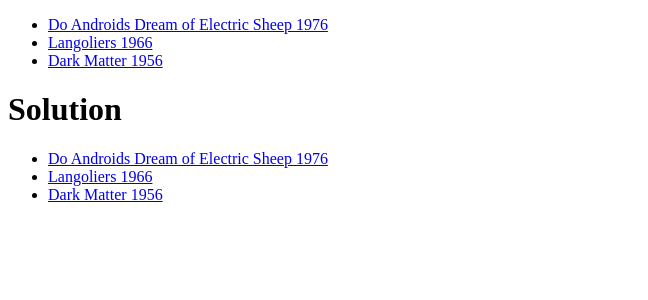
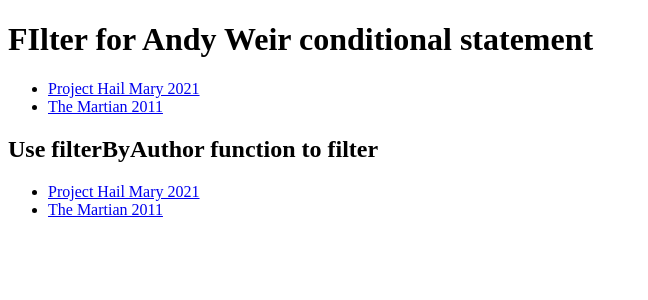
Before and after one commit to kehrenclou/phpdemo, a PHP site: page / in a window 1280 px wide. Shown: the top 300 px of the page, without its empty margins (0-648 px from the left). Run offline with PHP 8.4, Linux system fonts and the light colour scheme.

Commit message:
Lesson 8 Functions

```diff
--- a/index.php
+++ b/index.php
@@ -23,44 +23,65 @@
             'name' => 'Do Androids Dream of Electric Sheep',
             'author' => 'Philip K. DIck',
             'purchaseUrl' => 'http://example.com',
-            'year' => '1976'
+            'releaseYear' => '1968'
         ],
         [
-            'name' => 'Langoliers',
-            'author' => 'Ima K. DIck',
+            'name' => 'Project Hail Mary',
+            'author' => 'Andy Weir',
             'purchaseUrl' => 'http://example.com',
-            'year' => '1966'
+            'releaseYear' => '2021'
         ],
         [
-            'name' => 'Dark Matter',
-            'author' => 'Philip K. DIck',
+            'name' => 'The Martian',
+            'author' => 'Andy Weir',
             'purchaseUrl' => 'http://example.com',
-            'year' => '1956'
+            'releaseYear' => '2011'
         ],
 
     ];
+
+    function filterByAuthor($books, $author)
+    {
+        $filteredBooks = [];
+
+        foreach ($books as $book) {
+            if ($book['author'] === $author) {
+                $filteredBooks[] = $book;
+            }
+        }
+        return $filteredBooks;
+    }
     ?>
 
+
+
+    <h1>FIlter for Andy Weir conditional statement</h1>
     <ul>
         <?php foreach ($books as $book): ?>
+            <?php if ($book['author'] === 'Andy Weir'): ?>
                 <li>
                     <a href="<?= $book['purchaseUrl'] ?>">
-                    <?= "{$book['name']} {$book['year']}"; ?>
+                        <?= $book['name']; ?>         <?= $book['releaseYear'] ?>
                     </a>
                 </li>
+            <?php endif; ?>
         <?php endforeach; ?>
     </ul>
 
-  <h1>Solution</h1>
+    <h2>Use filterByAuthor function to filter</h2>
     <ul>
-        <?php foreach ($books as $book): ?>
+        <?php foreach (filterByAuthor($books, 'Andy Weir') as $book): ?>
+            <?php if ($book['author'] === 'Andy Weir'): ?>
                 <li>
                     <a href="<?= $book['purchaseUrl'] ?>">
-                    <?= $book['name'] ?>     <?= $book['year'] ?>
+                        <?= $book['name']; ?>         <?= $book['releaseYear'] ?>
                     </a>
                 </li>
+            <?php endif; ?>
         <?php endforeach; ?>
     </ul>
+
+
 </body>
 
 </html>
```
Lines whose indentation alone changed are shown as unchanged.
